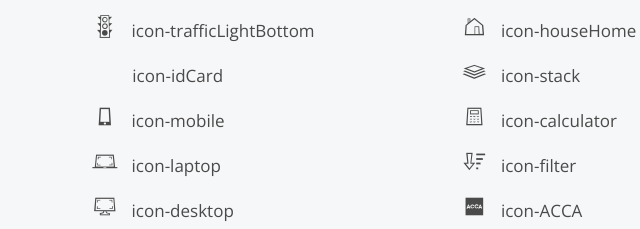
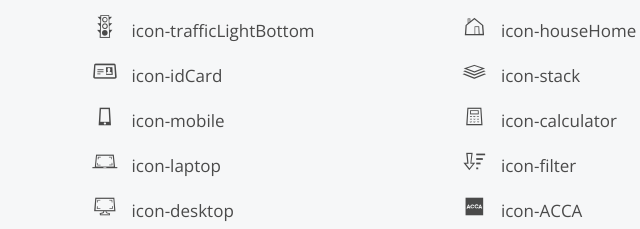
Before and after one commit to MD-BPP/Font_test, a website: page index.html in a window 1280 px wide. Shown: the part 1635-1864 px from the top of the page, 376-1016 px from the left. Drawn offline with nearby package versions, Linux system fonts and the light colour scheme; files whose address does not match are found by name.

Commit message:
v1.2
- id-card added correctly

```diff
--- a/css/_font-style.scss
+++ b/css/_font-style.scss
@@ -322,7 +322,7 @@
 	font-family: BPPIcons;
 }
 .bppicon.icon-idCard:before {
-	content: "\f1c4";
+	content: "\e982";
 	font-family: BPPIcons;
 }
 .bppicon.icon-mobile:before {
```
Also changed, not shown: build/css/style.min.css.
